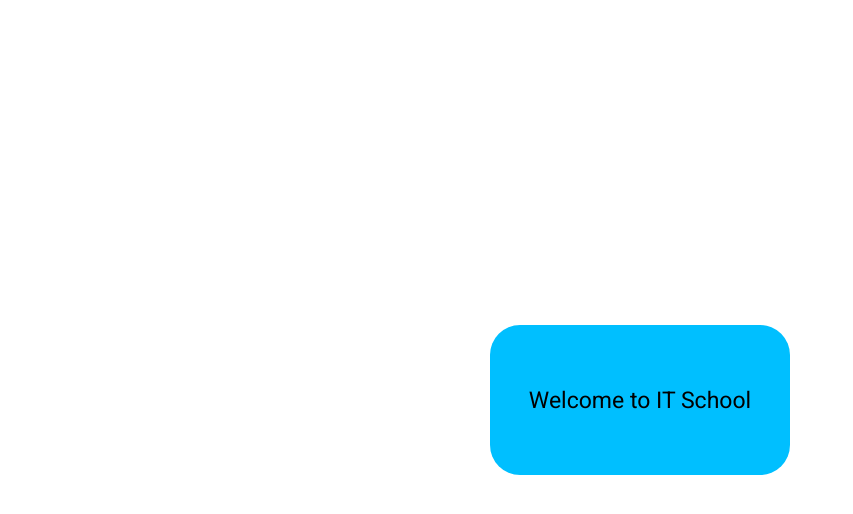
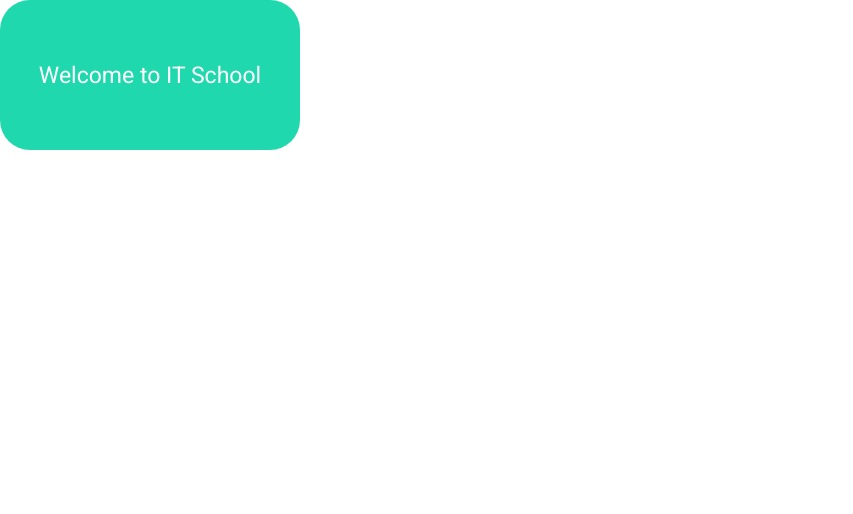
Before and after one commit to Az1mov02/qastartup-git-demo, a plain HTML site: page index.html in a window 1280 px wide. Shown: the whole page, without its empty margins (0-853 px from the left). Drawn offline with Linux system fonts and the light colour scheme.

Commit message:
Update style.css

```diff
--- a/styles/style.css
+++ b/styles/style.css
@@ -3,13 +3,10 @@ body {
 }
 
 .main-block {
-    position: absolute;
-    top: 50%;
-    left: 50%;
-    transform: translate(-50%, -50%);
+
     width: 300px;
     height: 150px;
-    background-color: deepskyblue;
+    background-color: #20d8ad;
     display: flex;
     align-items: center;
     justify-content: center;
@@ -18,6 +15,7 @@ body {
 
 .main-block-message {
     font-size: 23px;
+    color: white;
 }
 .footer{
     width: 100px;
```
